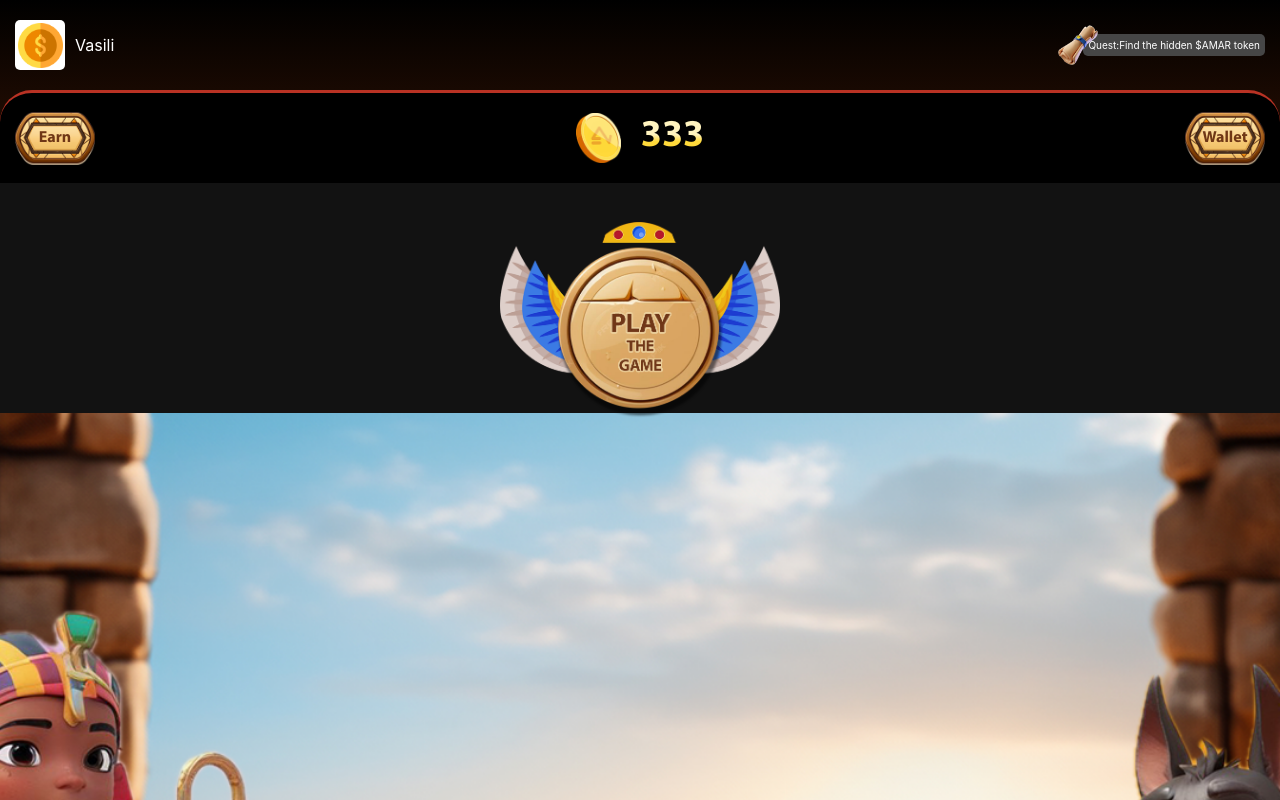
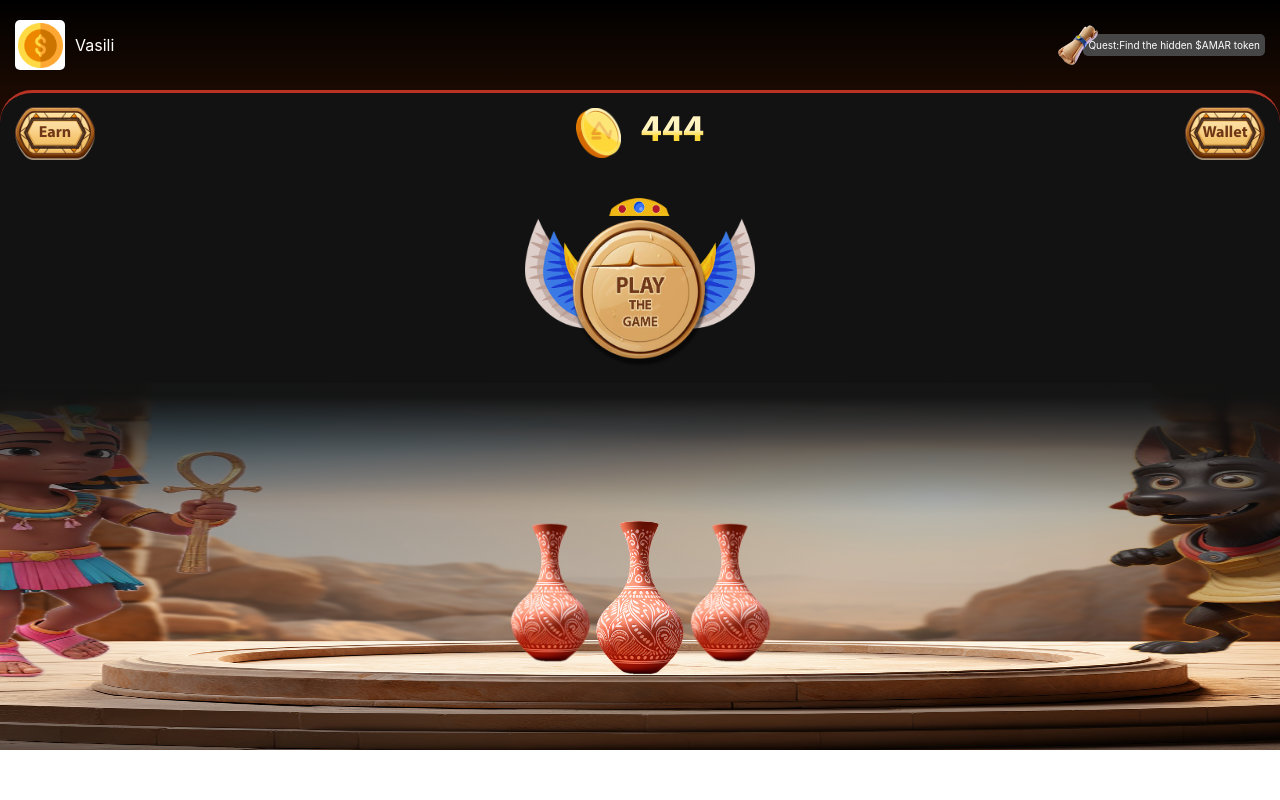
Before and after one commit to keyng-david/mini-app, a React (Create React App) app in the folder client/: page / in a window 1280 px wide. Shown: the top 800 px of the page. Built offline with nearby package versions, Linux system fonts and the light colour scheme.

Commit message:
component layout

```diff
--- a/client/src/pages/Home.js
+++ b/client/src/pages/Home.js
@@ -1,6 +1,5 @@
 import React, { useEffect, useState } from "react";
-import background from "../assets/images/background.png"
-
+import background from '../assets/images/background.png'
 import {} from // useNavigation
 "react-router-dom";
 
@@ -17,7 +16,7 @@ function FirstPage(props) {
   const [result, setResult] = useState(false);
   const [owner, setOwner] = useState(0);
   const [choose, setChoose] = useState(false);
-  const [scores, setScores] = useState(0);
+  // const [scores, setScores] = useState(0);
   // const [status, setStatus] = useState({owner:0,hide:false});
   // let owner = 0;
   // let score = parseInt(localStorage.getItem('score'))||0;
@@ -95,19 +94,12 @@ function FirstPage(props) {
     return temp;
   };
 
-  const animation = () => {
-    if(holdClick) return "coin_down 2s backwards"
-    else if(result&&choose) return "coin_catch 2s backwards"
-    else if(!result&&choose) return "coin_lost 2s backwards"
-    else return ""
-  }
-
-  window.addEventListener('resize', function() {
-    var image = document.getElementById('background_image');
-    var section = document.getElementById('vase_coin');
-    var imageHeight = image.clientHeight;
-    section.style.height = imageHeight + 'px';
-  });
+  // const animation = () => {
+  //   if(status.owner) return "coin_down 2s backwards"
+  //   else if(result&&choose) return "coin_catch 2s backwards"
+  //   else if(!result&&choose) return "coin_lost 2s backwards"
+  //   else return ""
+  // }
 
   useEffect(() => {
     console.log("input params:->", props);
@@ -128,7 +120,7 @@ function FirstPage(props) {
     if (owner == 0) setResult(false);
   }, [owner]);
 
-  useEffect(()=>{localStorage.setItem('score',`${scores}`)},[scores])
+  // useEffect(()=>{localStorage.setItem('score',`${scores}`)},[scores])
   useEffect(() => {
     clearTimeout(retrieveHold, retrieveDrop, retOwner);
   }, []);
@@ -154,7 +146,7 @@ function FirstPage(props) {
           <div className="panel-score">
             <img src={amar_token} className="panel-score-img" />
             <div className="panel-score-text">
-              333{/* 3333{score} */}
+              444{/* {score} */}
               </div>
           </div>
           <Btn title="Wallet" url="/wallet" />
@@ -163,21 +155,17 @@ function FirstPage(props) {
           <img
             className="hide-img"
             src={Hide}
-            onClick={!holdClick ? holdClick : null}
+            onClick={!holdClick ? setHoldClick(true) : null}
           />
         </div>
-        <div style={{position: 'relative'}}>
-
-        <img src={background} id="background_image" style={{width: '100%', zIndex: 0, position: 'absolute' }} />
-
-        <div className="vase-coin" id="vase_coin" >
+        <div className="vase-coin">
           <div
             className="coin"
             style={{
-              position:"absolute",
-              inset:'0',
-              animation:animation()
-                // (holdClick ? "coin_down 2s backwards" : "") ||
+              animation:
+              // animation()
+                (holdClick ? "coin_down 2s backwards" : "")
+                // ||
                 // (result
                 //   ? "coin_catch 2s backwards"
                 //   : choose
@@ -187,14 +175,16 @@ function FirstPage(props) {
           >
             <div id="coin"></div>
           </div>
-          <div style={{position:'relative',height:'100%'}}>
-          <div className="vase">{droped ? handle() : init()}</div></div>
-        </div></div>
+          <div className="vase">{droped ? handle() : init()}</div>
+        </div>
       </div>
       <div className="background">
-        {/* <img className="human" src={human}/>
-        <img className='dog' src={dog}/> */}
+         {/* <img className="human" src={human}/>
+        <img className='dog' src={dog}/>  */}
       </div>
+      {/* <div style={{position:'relative'}}>
+        <img src={background} className="backImg"/>
+      </div> */}
     </div>
   );
 }
--- a/client/src/pages/Splash/styles.css
+++ b/client/src/pages/Splash/styles.css
@@ -10,8 +10,6 @@
     flex-direction: column;
     align-items: center;
     justify-content: center;
-    max-width: 494px;
-    margin: auto;
 }
 
 .splash-logo {
--- a/client/src/pages/styles.css
+++ b/client/src/pages/styles.css
@@ -9,17 +9,14 @@
 .home{
     display: flex;
     flex-direction: column;
-    height: 100vh;
-    /* width:460px; */
+    /* height: 880px;
+    width:460px; */
     width: 100%;
     /* height: 98.2vh; */
     background-image: linear-gradient(180deg, #000000,#1b0a02,#2c0f02,#3e1503, #642002,#642002,#642002,#642002,#642002);
     position: relative;
     min-width: 360px;
-    /* min-height: 800px; */
-    /* max-width: 494px; */
-    /* max-height: 100vh; */
-    margin: auto;
+    min-height: 750px;
 }
 
 /* .home div{
@@ -28,7 +25,7 @@
 .topbar{
     display: flex;
     justify-content: space-between;
-
+    height: 3%;
     margin: 30px 20px 0px 20px;
     background-color: #000000;
 }
@@ -55,14 +52,13 @@
 }
 .info{
     display: flex;
-    justify-content: space-around;
-    padding:20px 15px 20px 15px;
+    justify-content: space-between;
+    padding: 20px 15px;
 }
 .info-avatar{
     display: flex;
     align-items: center;
     height: 100%;
-    width:50%;
 }
 .info-avatar-imgbox{
     width:50px;
@@ -79,8 +75,6 @@
     margin-left: 10px;
 }
 .info-quest{
-    width:50%;
-    margin-left:20px;
     position: relative;
     display: flex;
     align-items: center;
@@ -97,12 +91,12 @@
     display: flex;
     align-items: center;
     font-size: 10px;
-    margin-left:20px;
-    padding: 5px;
     background-color: #464646;
     color: white;
+    padding: 5px;
 }
 .mask{
+    /* width: 100% */
     /* margin-top: 20%; */
     background-color: black;
     border-radius: 2rem 2rem 0 0;
@@ -112,66 +106,68 @@
     /* , url('your-image.jpg'); */
     /* background-size: cover;
     background-blend-mode: overlay; */
-
+    background: linear-gradient(to bottom, rgba(18, 18, 18, 1),rgba(18, 18, 18, 1),rgba(18, 18, 18, 1), rgba(255, 255, 255, 0));
     display: flex;
     flex-direction: column;
+
+    /* min-width: 360px; */
 }
 /* .mask > div,img{
     z-index: 1;
 } */
 .hide{
     display: flex;
-    /* margin-top: 20px; */
+    /* margin-top:20px; */
     justify-content: center;
     align-items: center;
+    height: 200px;
     z-index: 1;
-    height: 230px;
-    background-color: rgb(18,18,18,1);
+    margin: 10px 0;
+    background-color: rgba(18, 18, 18, 1);
 }
 .hide-img:active{
     opacity: 0.8;
-    width: 275px;
-    margin-bottom: -45px;
+    height: 160px;
+    width: 220px;
 }
-.hide-img {
-    /* height: 195px; */
-    width: 280px;
+.hide-img{
+    height: 170px;
+    width: 230px;
     opacity: 1;
-    margin-bottom: -45px;
 }
-/* .background{
+.background{
     width: 100%;
-    background-image: linear-gradient(to bottom, rgba(18, 18, 18, 1), rgba(18, 18, 18, 0.4),rgba(18, 18, 18, 0.3),rgba(18, 18, 18, 0.2),rgba(18, 18, 18, 0),rgb(54, 51, 51,0), rgba(255, 255, 255, 0)),url(../assets/images/background.png);
+    height: 55%;
+    position: absolute;
+    background-image: linear-gradient(to bottom, rgba(18, 18, 18, 1), rgba(18, 18, 18, 0.9855), rgba(18, 18, 18, 0.6),rgba(18, 18, 18, 0.3),rgba(18, 18, 18, 0.2),rgba(18, 18, 18, 0),rgb(54, 51, 51,0), rgba(255, 255, 255, 0)),url(../assets/images/background.png);
     background-repeat: no-repeat;
     background-size: contain,100% 100%;
+    bottom: 0;
     z-index: 0;
 
-} */
+}
 .vase{
         display: flex;
         width: 100%;
-        height: 20%;
         justify-content: center;
         align-items: flex-end;
+        margin-top: 124px;
         z-index: 1;
-        margin-top: 60%;
-        position: absolute;
 }
 .vase-coin{
-    /* background: linear-gradient(to bottom, rgba(18, 18, 18, 1),rgba(18, 18, 18, 1),rgba(18, 18, 18, 1), rgba(255, 255, 255, 0)); */
-    /* background-color: rgba(255, 0, 0, 0.1); */
-    width: 100%;
-    /* background-image: linear-gradient(to bottom, rgba(18, 18, 18, 1), rgba(18, 18, 18, 1), rgba(18, 18, 18, 0.3), rgba(18, 18, 18, 0.3), rgba(18, 18, 18, 0.2), rgba(18, 18, 18, 0), rgb(54, 51, 51, 0), rgba(255, 255, 255, 0)),url(../assets/images/background.png); */
-    /* background-repeat: no-repeat;
-    background-size: contain,100% 100%; */
-    /* height: 426px; */
-    /* margin-top: -39px;   */
 }
-
+/* .backImg{
+    width:100%;
+     height: 100%;
+    position:absolute;
+    bottom:0;
+    margin-bottom:-66px;
+} */
 .vase-img-big{
     /* position: absolute; */
-    width: 20%;
-    height:100%;
+    width:95px;
+    height:160px;
+    /* bottom: 75px; */
     background-image: url(../assets/images/vase.png);
     background-position: center;
     background-size: contain;
@@ -180,9 +176,10 @@
 }
 .vase-img-small{
     /* position:absolute; */
-    width:10%;
-    height:90%;
-    bottom: 5%;
+    margin-bottom:10px;
+    width:85px;
+    height:150px;
+    /* bottom: 75px; */
     background-image: url(../assets/images/vase.png);
     background-position: center;
     background-size: contain;
@@ -193,12 +190,10 @@
     display:flex;
     justify-content : space-between;
     align-items: center;
-    padding:15px;
-    /* margin: 0px 10px 0px 10px; */
+    padding: 10px 15px;
 }
 .panel-score{
     display: flex;
-    width: 50%;
     justify-content: center;
 }
 .panel-score-img{
@@ -236,6 +231,7 @@
 */
 
 .coin{
+    height: 10%;
     position: absolute;
     bottom:40%;
     left:48%;
@@ -433,6 +429,5 @@
         display:flex;
         justify-content : space-between;
         align-items: center;
-        /* margin: 0px 20px 0px 20px; */
     }
   }
```
